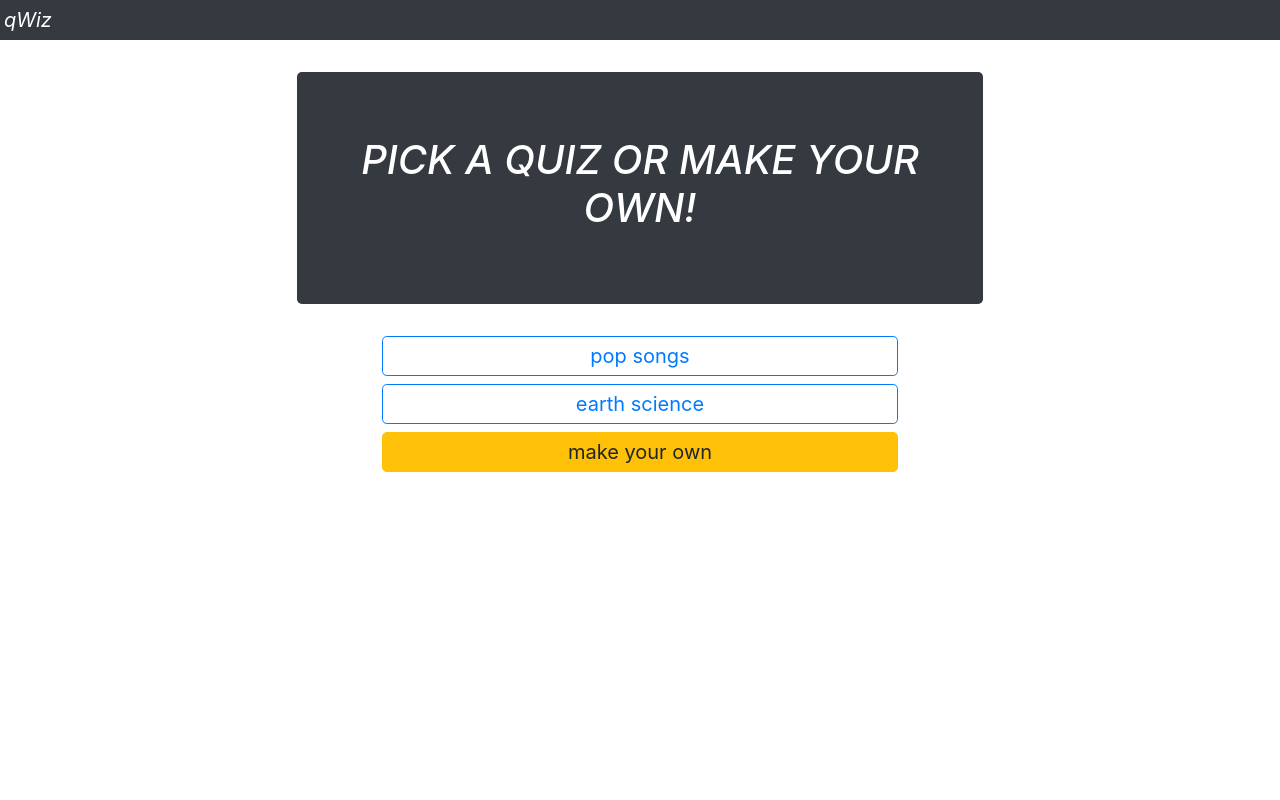
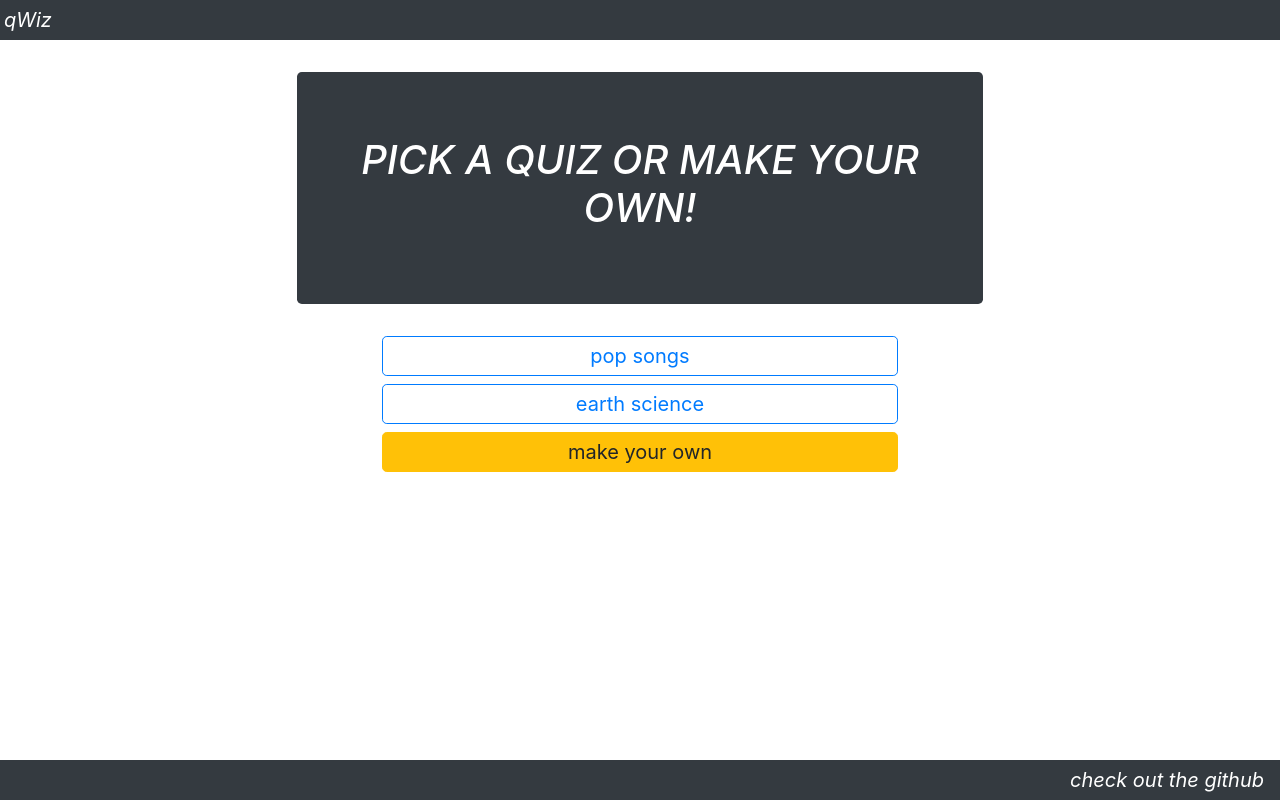
Before and after one commit to wkesner/qWiz, a React (Create React App) app: page / in a window 1280 px wide. Built offline with nearby package versions, Linux system fonts and the light colour scheme.

Commit message:
Added link to github so viewers can see Lincoln and I are both contributors

```diff
--- a/src/index.js
+++ b/src/index.js
@@ -22,6 +22,16 @@ ReactDOM.render(
         </div>
       </div>
       <App />
+      <div className="row">
+        <div className="col">
+          <nav className="navbar-expand-lg navbar-dark bg-dark fixed-bottom text-right">
+            <a className="navbar-brand text-weight-bold font-italic ml-1"
+            href="https://github.com/wkesner/qWiz">
+            check out the github
+            </a>
+          </nav>
+        </div>
+      </div>
     </React.StrictMode>,
   document.getElementById('root')
 );
```
